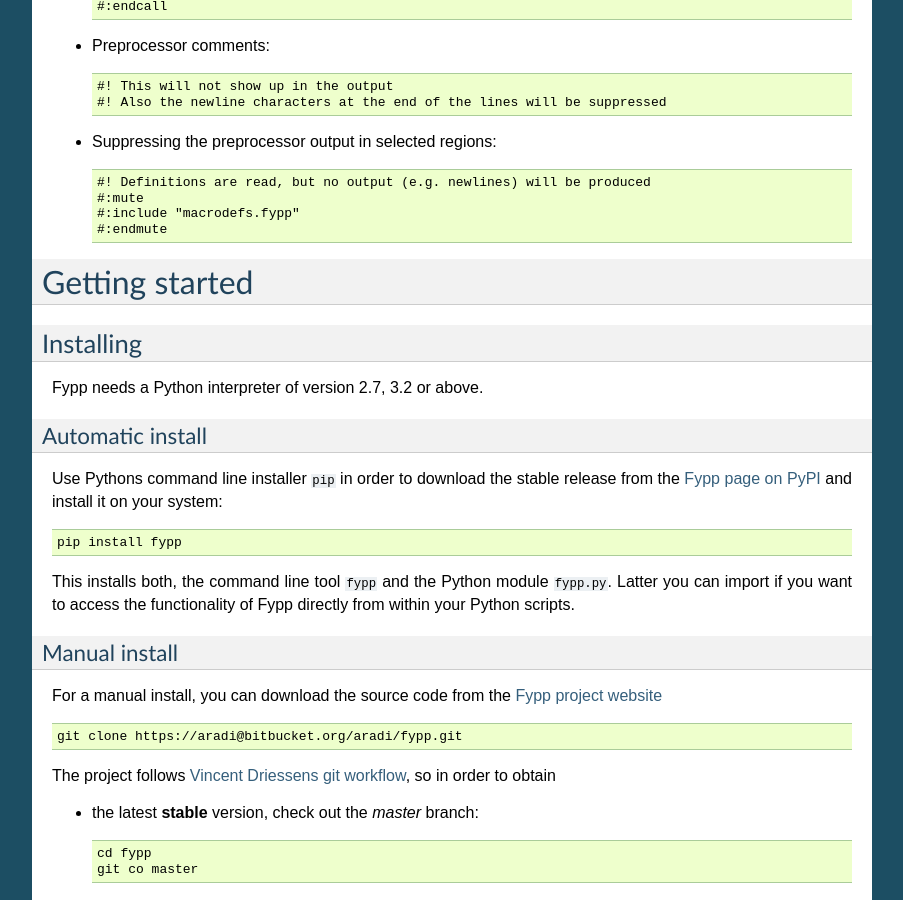
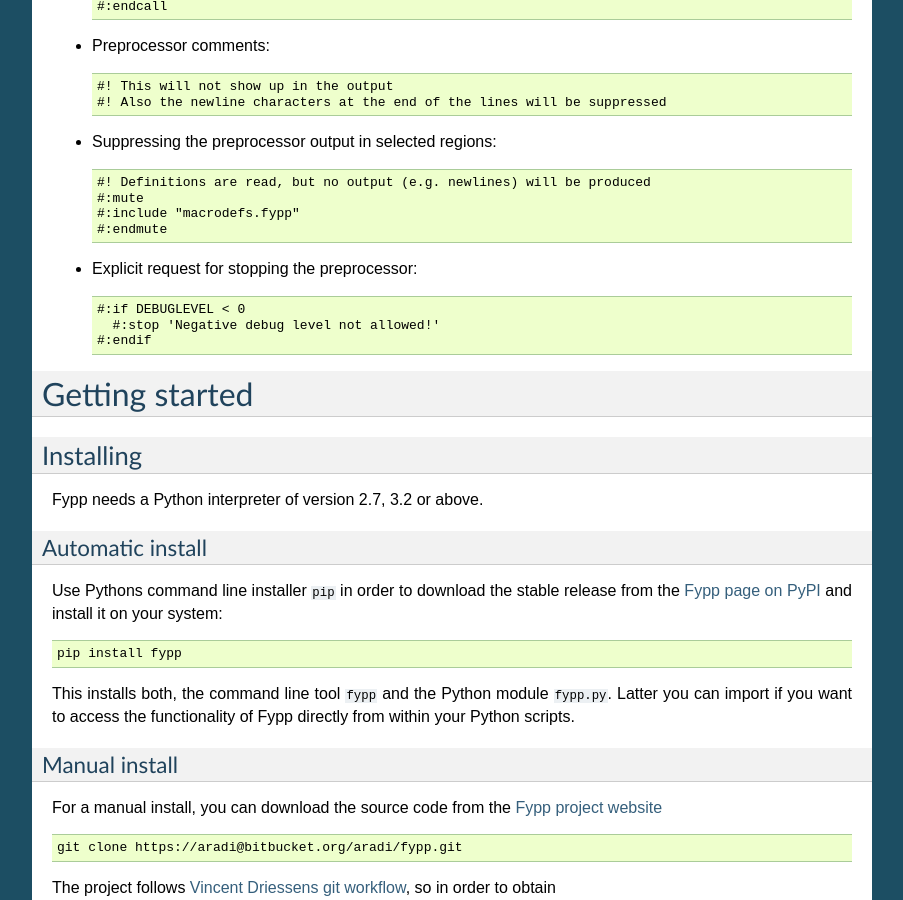
Before and after one commit to aradi/fypp, a Sphinx documentation site: the page built from docs/fypp.rst, in a window 1280 px wide and 900 px high, scrolled down 1930 px. Shown: the whole window, without its empty margins (198-1101 px from the left). Built offline with Sphinx 7.4.7, drawn with Linux system fonts in a browser that asks for light colours.

Commit message:
List stop directive in Readme

```diff
--- a/README.rst
+++ b/README.rst
@@ -113,6 +113,12 @@
     #:include "macrodefs.fypp"
     #:endmute
 
+* Explicit request for stopping the preprocessor::
+
+    #:if DEBUGLEVEL < 0
+      #:stop 'Negative debug level not allowed!'
+    #:endif
+
 
 Installing
 ==========
--- a/docs/fypp.rst
+++ b/docs/fypp.rst
@@ -129,6 +129,12 @@
     #:mute
     #:include "macrodefs.fypp"
     #:endmute
+
+* Explicit request for stopping the preprocessor::
+
+    #:if DEBUGLEVEL < 0
+      #:stop 'Negative debug level not allowed!'
+    #:endif
 
 
 ***************
```
